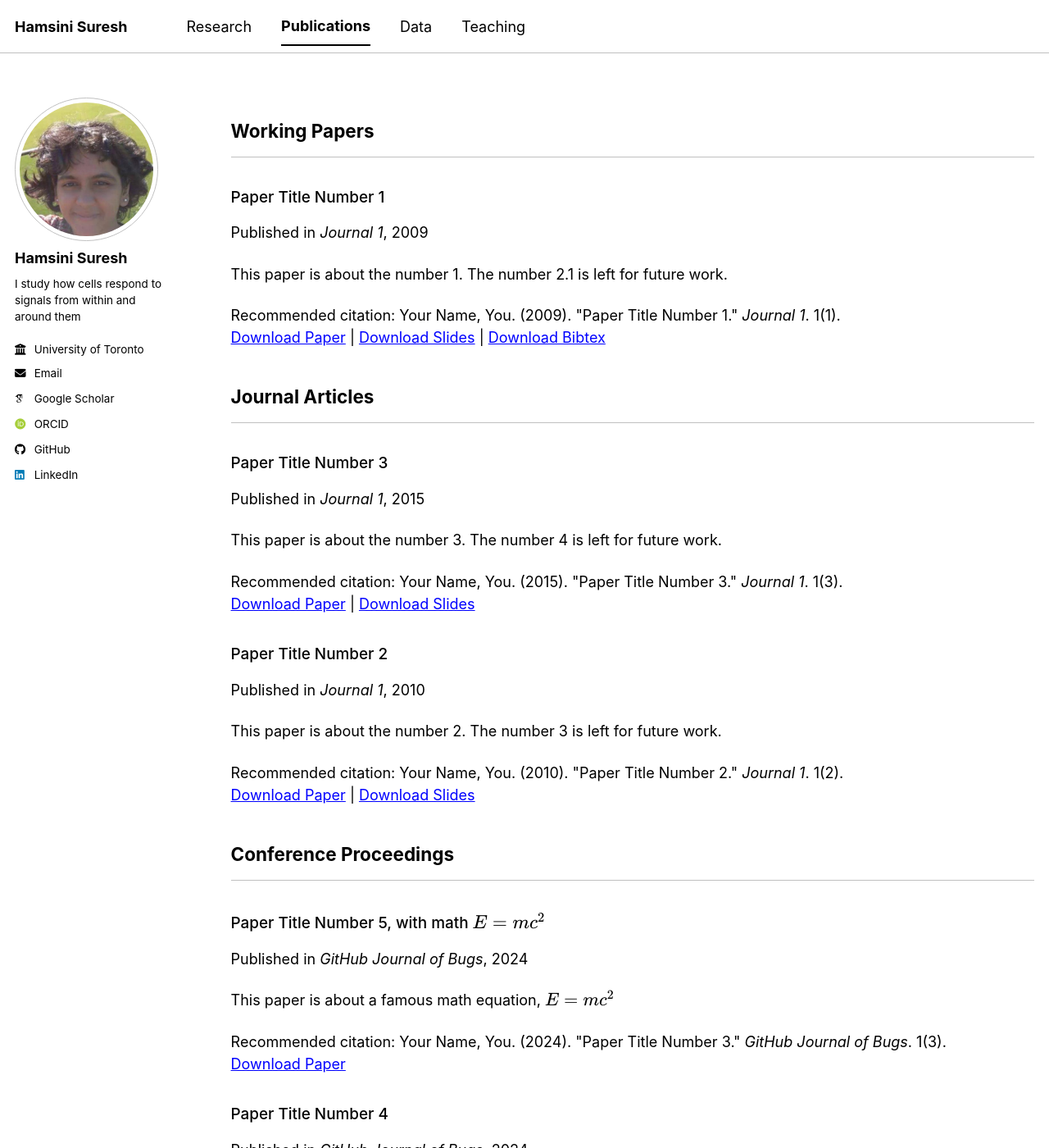
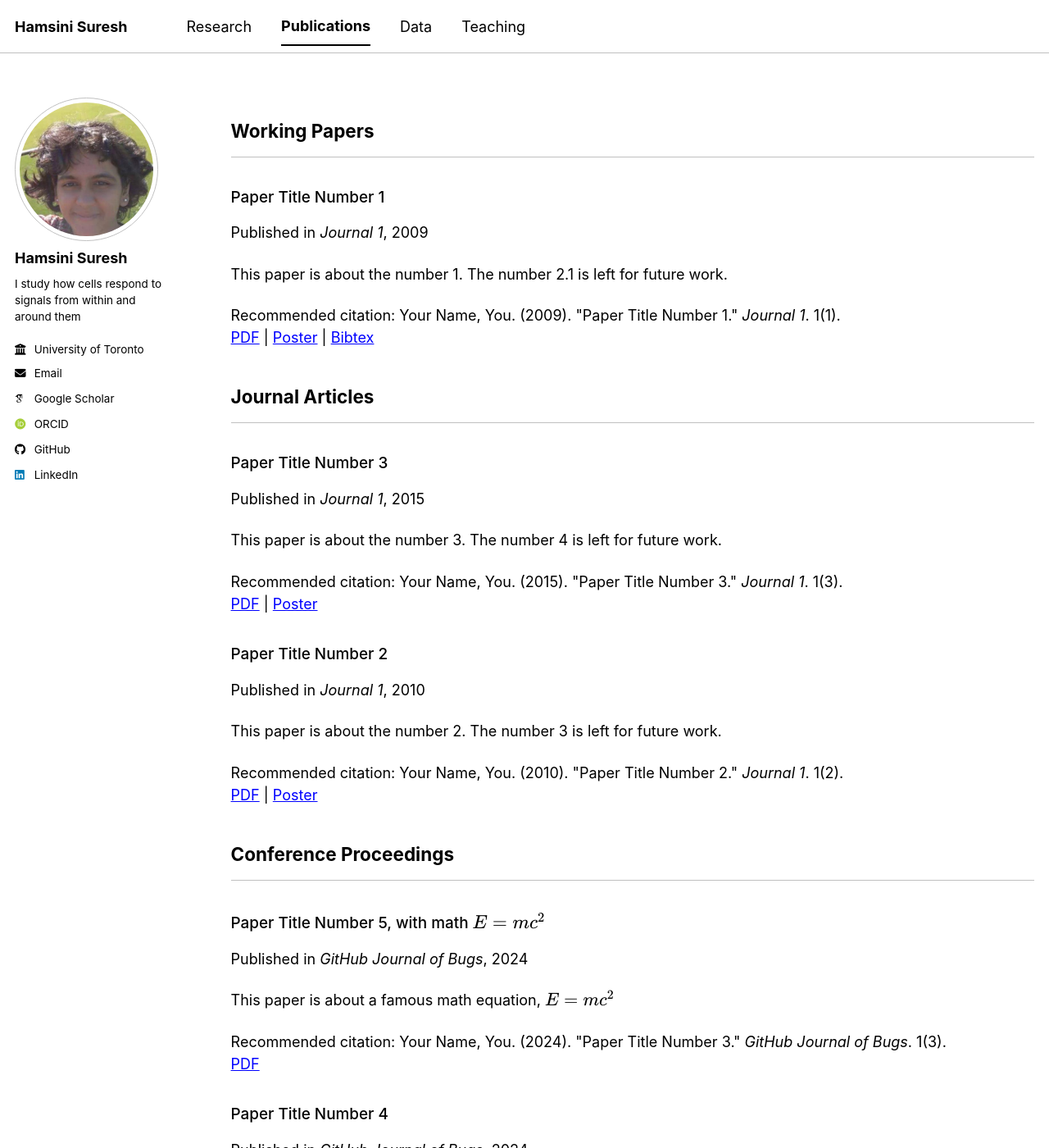
Before and after one commit to hamsinisuresh/hamsinisuresh.github.io, a Jekyll site: the page built from _pages/publications.html, in a window 1280 px wide and 1400 px high. Shown: the whole window at 82% size. Built offline with Jekyll 4.4.1, drawn with Linux system fonts in a browser that asks for light colours; some web fonts are replaced; a script bundle is joined from its source files by our own code; library files that are not in the unit come from our copies.

Commit message:
Update archive-single.html

```diff
--- a/_includes/archive-single.html
+++ b/_includes/archive-single.html
@@ -49,31 +49,31 @@
     {% endif %}
 
     {% if post.citation and post.paperurl and post.slidesurl and post.bibtexurl %}
-      <p>Recommended citation: {{ post.citation }}<br /><a href="{{ post.paperurl }}">Download Paper</a> | <a href="{{ post.slidesurl }}">Download Slides</a> | <a href="{{ post.bibtexurl }}">Download Bibtex</a></p>
+      <p>Recommended citation: {{ post.citation }}<br /><a href="{{ post.paperurl }}">PDF</a> | <a href="{{ post.slidesurl }}">Poster</a> | <a href="{{ post.bibtexurl }}">Bibtex</a></p>
     {% elsif post.citation and post.paperurl and post.slidesurl %}
-      <p>Recommended citation: {{ post.citation }}<br /><a href="{{ post.paperurl }}">Download Paper</a> | <a href="{{ post.slidesurl }}">Download Slides</a></p>
+      <p>Recommended citation: {{ post.citation }}<br /><a href="{{ post.paperurl }}">PDF</a> | <a href="{{ post.slidesurl }}">Poster</a></p>
     {% elsif post.citation and post.paperurl and post.bibtexurl %}
-      <p>Recommended citation: {{ post.citation }}<br /><a href="{{ post.paperurl }}">Download Paper</a> | <a href="{{ post.bibtexurl }}">Download Bibtex</a></p>
+      <p>Recommended citation: {{ post.citation }}<br /><a href="{{ post.paperurl }}">PDF</a> | <a href="{{ post.bibtexurl }}">Bibtex</a></p>
     {% elsif post.citation and post.paperurl %}
-      <p>Recommended citation: {{ post.citation }}<br /><a href="{{ post.paperurl }}">Download Paper</a></p>
+      <p>Recommended citation: {{ post.citation }}<br /><a href="{{ post.paperurl }}">PDF</a></p>
     {% elsif post.citation and post.slidesurl and post.bibtexurl %}
-      <p>Recommended citation: {{ post.citation }}<br /><a href="{{ post.slidesurl }}">Download Slides</a> | <a href="{{ post.bibtexurl}}">Download Bibtex</a></p>
+      <p>Recommended citation: {{ post.citation }}<br /><a href="{{ post.slidesurl }}">Poster</a> | <a href="{{ post.bibtexurl}}">Bibtex</a></p>
     {% elsif post.citation and post.slidesurl %}
-      <p>Recommended citation: {{ post.citation }}<br /><a href="{{ post.slidesurl }}">Download Slides</a></p>
+      <p>Recommended citation: {{ post.citation }}<br /><a href="{{ post.slidesurl }}">Poster</a></p>
     {% elsif post.citation and post.bibtexurl %}
-      <p>Recommended citation: {{ post.citation }}<br /><a href="{{ post.bibtexurl }}">Download Bibtex</a></p>
+      <p>Recommended citation: {{ post.citation }}<br /><a href="{{ post.bibtexurl }}">Bibtex</a></p>
     {% elsif post.citation %}
       <p>Recommended citation: {{ post.citation }}</p>
     {% elsif post.paperurl and post.bibtexurl %}
-      <p><a href="{{ post.paperurl }}">Download Paper</a> | <a href="{{ post.bibtexurl }}">Download Bibtex</a></p>
+      <p><a href="{{ post.paperurl }}">PDF</a> | <a href="{{ post.bibtexurl }}">Bibtex</a></p>
     {% elsif post.paperurl %}
-      <p><a href="{{ post.paperurl }}">Download Paper</a></p>
+      <p><a href="{{ post.paperurl }}">PDF</a></p>
     {% elsif post.slidesurl and post.bibtexurl %}
-      <p><a href="{{ post.slidesurl }}">Download Slides</a> | <a href="{{ post.bibtexurl }}">Download Bibtex</a></p>
+      <p><a href="{{ post.slidesurl }}">Poster</a> | <a href="{{ post.bibtexurl }}">Bibtex</a></p>
     {% elsif post.slidesurl %}
-      <p><a href="{{ post.slidesurl }}">Download Slides</a></p>
+      <p><a href="{{ post.slidesurl }}">Poster</a></p>
     {% elsif post.bibtexurl %}
-      <p><a href="{{ post.bibtexurl }}">Download Bibtex</a></p>
+      <p><a href="{{ post.bibtexurl }}">Bibtex</a></p>
     {% endif %}
 
   </article>
```
